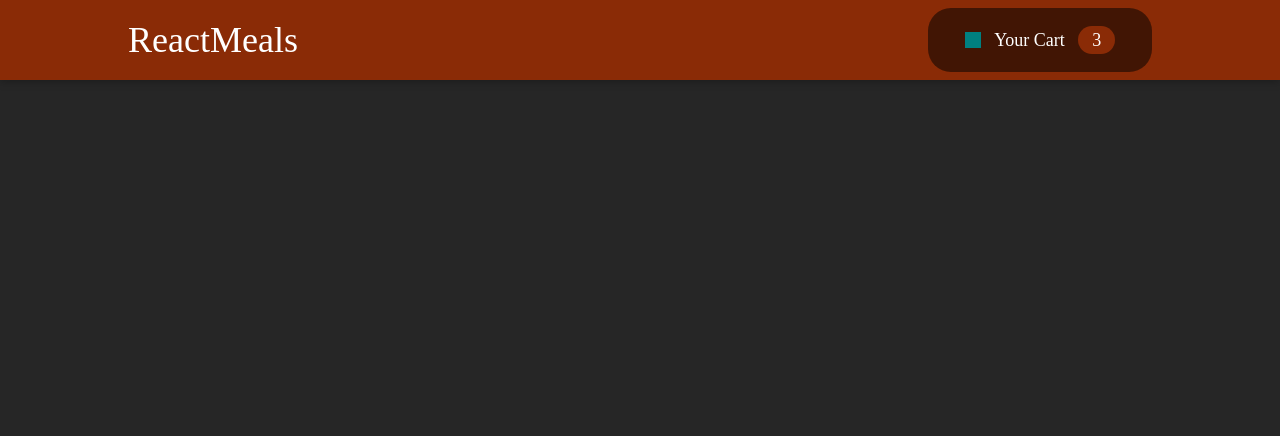
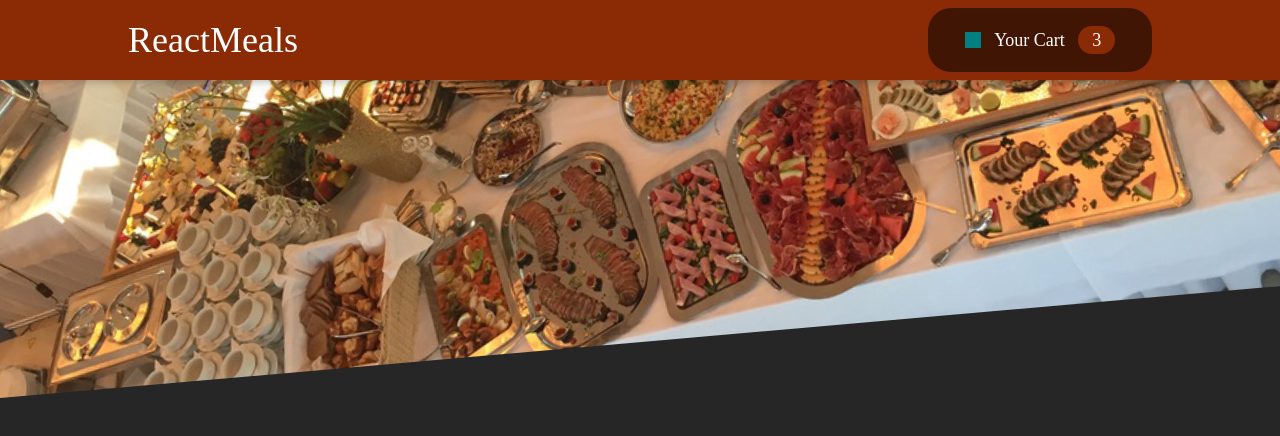
Before and after one commit to chipmunkcol/Deep_dive, a React (Create React App) app: page / in a window 1280 px wide. Shown: the top 436 px of the page. Built offline with nearby package versions, Linux system fonts and the light colour scheme.

Commit message:
header banner

```diff
--- a/src/App.js
+++ b/src/App.js
@@ -1,9 +1,11 @@
+import Banner from "./components/Banner";
 import Header from "./header/Header";
 
 function App() {
   return (
     <>
       <Header />
+      <Banner />
     </>
   );
 }
--- /dev/null
+++ b/src/components/Banner.jsx
@@ -0,0 +1,24 @@
+import styled from "styled-components";
+import 배너이미지 from "../asset/meals.jpg"
+
+const Banner = () => {
+    return(
+        <Wrap>
+            <BannerImg
+            src={배너이미지}
+            />
+        </Wrap>
+    )
+}
+const Wrap = styled.div`
+width: 100%;
+overflow: hidden;
+`
+const BannerImg = styled.img`
+width: 110%;
+height: 25rem;
+object-fit: cover;
+transform: rotateZ(-5deg) translateY(-4rem) translateX(-1rem);
+`
+
+export default Banner;
--- a/src/header/Header.jsx
+++ b/src/header/Header.jsx
@@ -24,9 +24,9 @@ align-items: center;
 padding: 0 10%;
 box-shadow: 0 2px 8px rgba(0, 0, 0, 0.25);
 z-index: 10;
-/* @media (max-width: 768px) {
+@media (max-width: 768px) {
     height: 4rem;
-} */
+}
 
 `
 
--- a/src/header/components/Cart.jsx
+++ b/src/header/components/Cart.jsx
@@ -23,6 +23,8 @@ gap: 6%;
 background-color: #411504;
 font-size: 18px;
 @media (max-width: 768px) {
+    width: 10rem;
+    height: 3rem;
     font-size: 14px;
 }
 `
```
Also changed, not shown: src/asset/meals.jpg (added).
